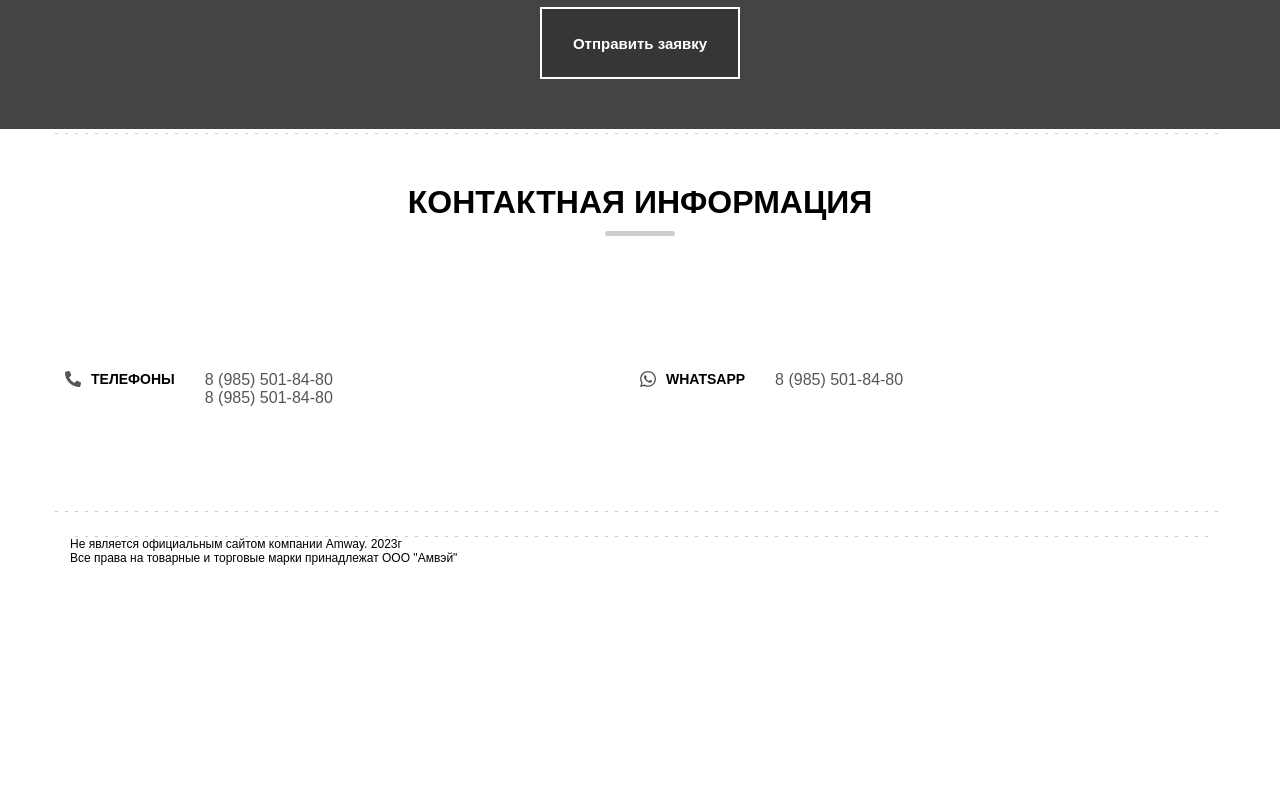
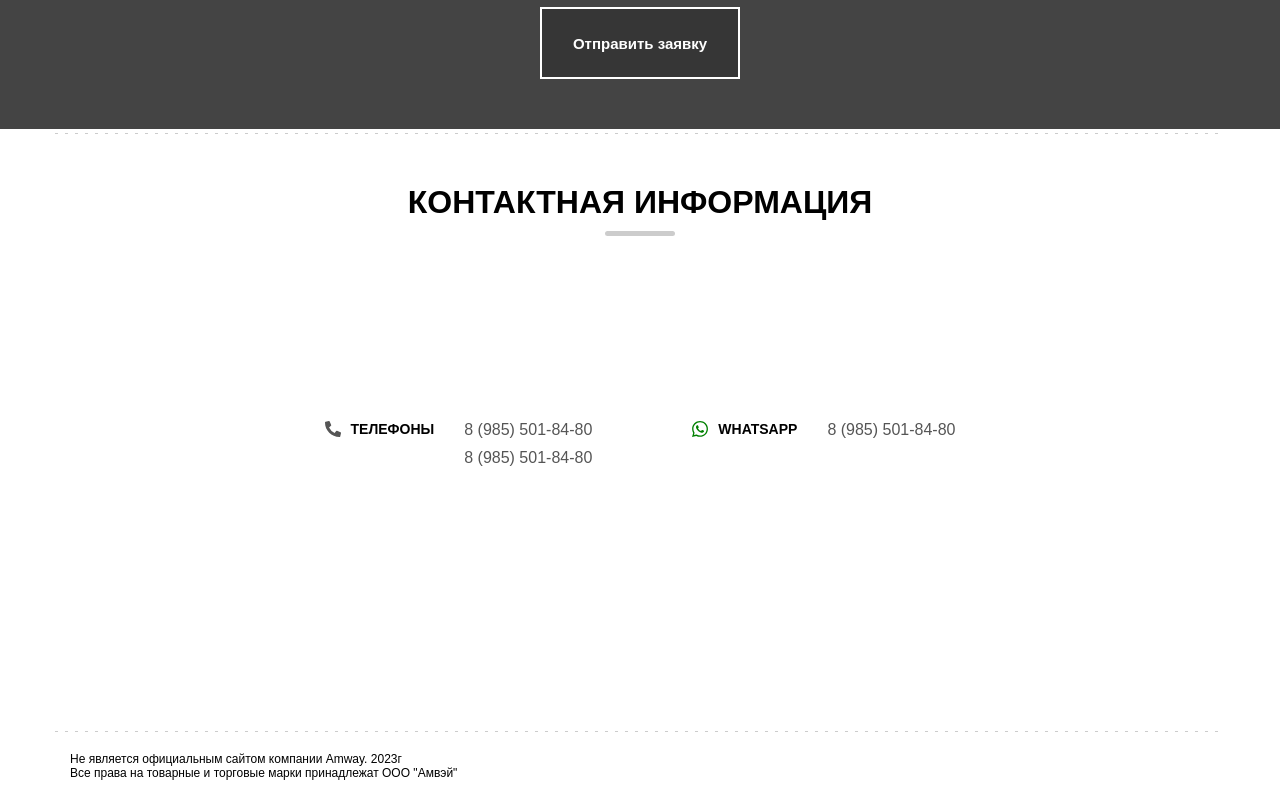
Before and after one commit to altynovbayel/amway-site, a React (Create React App) app: page / in a window 1280 px wide. Shown: the part 1551-2351 px from the top of the page. Before the commit the page ends 2136 px from the top, so only its background shows below. Built offline with nearby package versions, Linux system fonts and the light colour scheme.

Commit message:
added sum of basket goods

```diff
--- a/src/components/Cart/Cart.module.scss
+++ b/src/components/Cart/Cart.module.scss
@@ -18,6 +18,11 @@
     display: flex;
     justify-content: center;
     align-items: center;
+  }
+  .totalPrice{
+    padding: 15px 0;
+    display: flex;
+    justify-content: flex-end;
   }
   .btns{
     display: flex;
--- a/src/components/Cart/index.jsx
+++ b/src/components/Cart/index.jsx
@@ -27,6 +27,13 @@ const Cart = ({setActiveCart}) => {
           />
         ))
       }
+      {
+        cart?.length !== 0 ?
+        <div className={c.totalPrice}>
+          <h2>Всего: {cart?.reduce((acc, obj) => acc + obj.count * obj.price, 0)} ₽</h2>
+        </div> :
+        null
+      }
       <div className={c.btns}>
         <button
           onClick={() => setActiveCart(false)}
--- a/src/components/CommentsForm/index.jsx
+++ b/src/components/CommentsForm/index.jsx
@@ -33,16 +33,13 @@ const CommentsForm = ({active, setActive}) => {
   function handleSubmitData(event) {
     if(event.username.length !== 0 && event.comment.length !== 0 && event.captcha.length !== 0){
       if (event.captcha === captchaText) {
-        alert("Captcha passed!");
+        alert("Отзыв отправлен");
         api.postComment(event)
           .then(() => window.location.reload())
         setUsernameField(false)
         setCommentField(false)
         setCaptchaField(false)
         reset()
-      } else {
-        alert("Captcha failed!");
-
       }
     }
     setCaptchaText(generateCaptchaText());
--- a/src/components/Footer/Footer.module.scss
+++ b/src/components/Footer/Footer.module.scss
@@ -1,10 +1,11 @@
 section{
   width: 100%;
+  height: 100%;
   display: flex;
   justify-content: center;
+  position: relative;
   .footer{
     width: 1140px;
-    position: relative;
     padding: 20px 0;
     @media (max-width: 1024px) {
       width: 90%;
--- a/src/components/Footer/index.jsx
+++ b/src/components/Footer/index.jsx
@@ -5,7 +5,6 @@ const Footer = () => {
   return (
     <section>
       <div className={c.footer}>
-        <span></span>
         <p>Не является официальным сайтом компании Amway. 2023г</p>
         <p>Все права на товарные и торговые марки принадлежат ООО "Амвэй"</p>
       </div>
--- a/src/index.css
+++ b/src/index.css
@@ -44,3 +44,7 @@ button{
   font-weight: 500;
   font-style: normal;
 }
+
+.App{
+  position: relative;
+}
--- a/src/page/Contacts/Contacts.module.scss
+++ b/src/page/Contacts/Contacts.module.scss
@@ -1,12 +1,16 @@
 .contacts{
+  width: 100%x;
   margin-bottom: 100px;
+  display: flex;
+  justify-content: center;
+  align-items: center;
+  flex-direction: column;
   .container{
-    max-width: 1170px;
-    margin: 150px auto 0;
+    margin: 150px 0;
     display: flex;
-    padding: 0 10px;
+    justify-content: center;
+    gap: 100px;
     .phone, .whatsapp{
-      width: 50%;
       display: flex;
       gap: 30px;
       @media (max-width: 425px) {
@@ -19,6 +23,9 @@
         svg{
           color: #555555;
         }
+        .whats{
+          color: green;
+        }
         p{
           font-size: 14px;
           font-weight: bold;
@@ -28,6 +35,7 @@
         p{
           font-size: 16px;
           color: #555;
+          margin-bottom: 10px;
         }
       }
     }
--- a/src/page/Contacts/index.jsx
+++ b/src/page/Contacts/index.jsx
@@ -3,6 +3,7 @@ import c from './Contacts.module.scss'
 import Title from "../../components/Title";
 import {FaPhoneAlt} from "react-icons/fa";
 import {ImWhatsapp} from "react-icons/im";
+import { Link } from 'react-router-dom';
 
 function Contacts() {
   return (
@@ -17,19 +18,31 @@ function Contacts() {
             </p>
           </div>
           <div className={c.numbers}>
-            <p>8 (985) 501-84-80</p>
-            <p>8 (985) 501-84-80</p>
+            <p>
+              <Link to="tel:8 (985) 501-84-80">
+                8 (985) 501-84-80
+              </Link>
+            </p>
+            <p>
+              <Link to="tel:8 (985) 501-84-80">
+                8 (985) 501-84-80
+              </Link>
+            </p>
           </div>
         </div>
         <div className={c.whatsapp}>
           <div className={c.title}>
-            <ImWhatsapp/>
+            <ImWhatsapp className={c.whats} />
             <p>
               WHATSAPP
             </p>
           </div>
           <div className={c.numbers}>
-            <p>8 (985) 501-84-80</p>
+            <p>
+              <Link to={"https://wa.me/89855018480"}>
+                8 (985) 501-84-80
+              </Link>
+            </p>
           </div>
         </div>
       </div>
```
